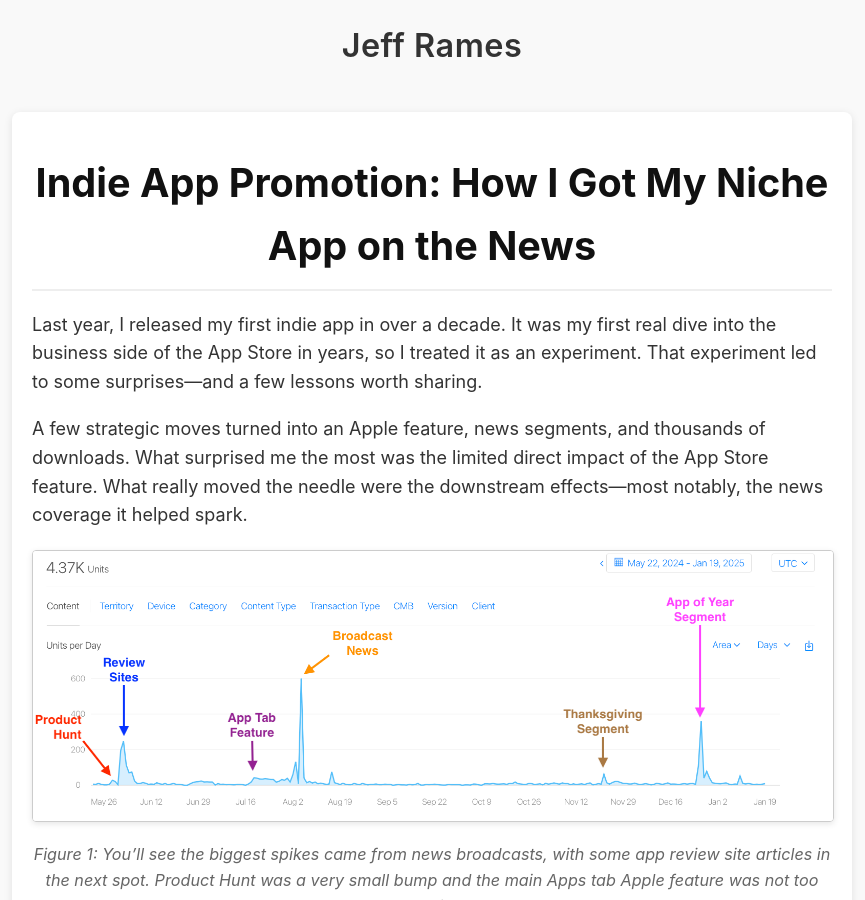
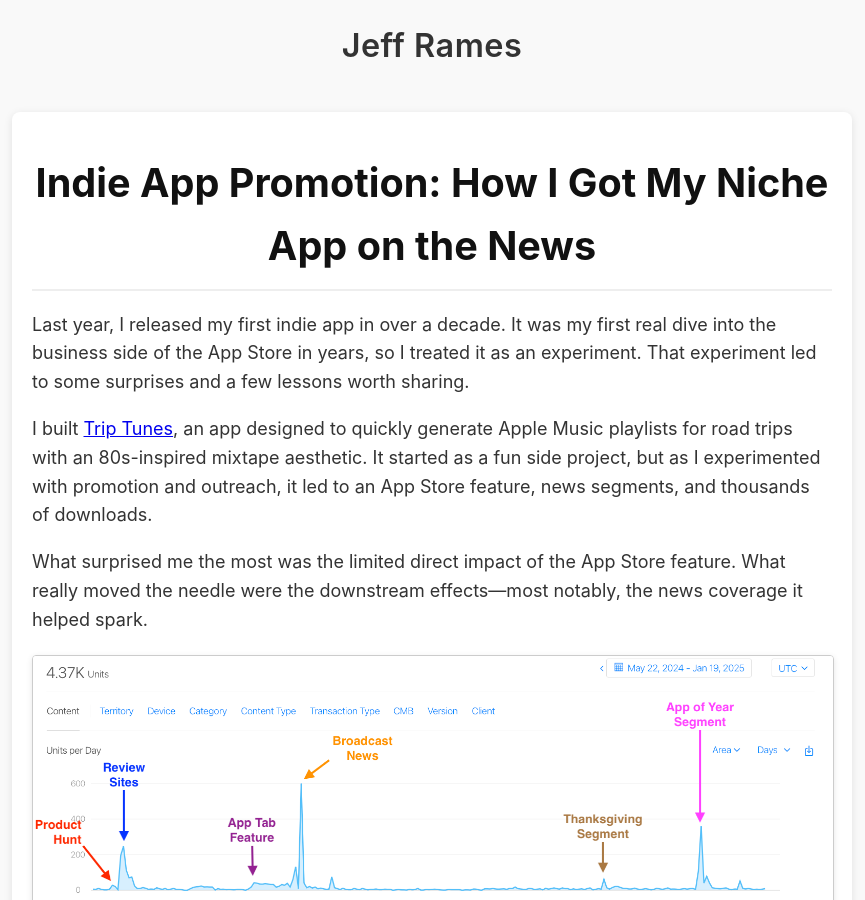
Before and after one commit to jrames/jrames-github.io, a Jekyll site: the page built from _posts/2025-02-10-trip-tunes-experience.md, in a window 1280 px wide and 900 px high. Shown: the whole window, without its empty margins (208-1073 px from the left). Built offline with Jekyll 4.4.1, drawn with Linux system fonts in a browser that asks for light colours; some of the changed text lies outside the part shown.

Commit message:
minor edits

```diff
--- a/_posts/2025-02-10-trip-tunes-experience.md
+++ b/_posts/2025-02-10-trip-tunes-experience.md
@@ -6,9 +6,11 @@
 excerpt: "Discover how I navigated the App Store, secured a feature from Apple, and learned key lessons about indie app marketing."
 ---
 
-Last year, I released my first indie app in over a decade. It was my first real dive into the business side of the App Store in years, so I treated it as an experiment. That experiment led to some surprises—and a few lessons worth sharing.
+Last year, I released my first indie app in over a decade. It was my first real dive into the business side of the App Store in years, so I treated it as an experiment. That experiment led to some surprises and a few lessons worth sharing.
 
-A few strategic moves turned into an Apple feature, news segments, and thousands of downloads. What surprised me the most was the limited direct impact of the App Store feature. What really moved the needle were the downstream effects—most notably, the news coverage it helped spark.
+I built [Trip Tunes](https://apps.apple.com/us/app/trip-tunes-roadtrip-playlists/id6467522749), an app designed to quickly generate Apple Music playlists for road trips with an 80s-inspired mixtape aesthetic. It started as a fun side project, but as I experimented with promotion and outreach, it led to an App Store feature, news segments, and thousands of downloads.
+
+What surprised me the most was the limited direct impact of the App Store feature. What really moved the needle were the downstream effects—most notably, the news coverage it helped spark.
 
 <a href="../assets/images/2025-02-10-trip-tunes-experience/download_history.png" target="_blank">
   <img src="../assets/images/2025-02-10-trip-tunes-experience/download_history.png"
@@ -24,6 +26,7 @@
 Around the end of 2023, I decided it was time to break the cycle of abandoned projects. The smartest thing I did was set realistic expectations and focus on a simpler idea. I had to let go of the notion that my first indie app in years needed to be perfect or overly ambitious. In fact, I decided to go for something as trivial as possible (without being a fart app).
 
 In the early days of LLMs, I asked ChatGPT for road trip playlist recommendations. It did a decent job, but adding songs to Apple Music was painfully slow. That’s when I built a quick prototype to streamline the process. It worked—but it was sluggish and utilitarian.
+
 I decided to address the slow generation process by making an interesting loading screen. That’s when I settled on a skeuomorphic look and embraced an 80s mixtape vibe. This was the inflection point, and after that I was pretty excited about building something people might actually want to use.
 
 In early 2024, I got to a point where I was pretty proud of what I’d built. I’d cobbled together something that looked really neat and did something fun and useful. I knew launching a niche app wouldn’t lead to overnight success. But instead of treating it as a side project that faded into obscurity, I decided to use it as a chance to explore the business side of the App Store.
@@ -34,7 +37,7 @@
 
 ## Press Outreach: Small Effort, Nice Payoff
 
-Just as I was releasing Trip Tunes, I decided to email authors at app review sites. It cost me nothing, and I was interested to learn how that type of press turned the needle in 2024\.
+Just as I was releasing [Trip Tunes](https://apps.apple.com/us/app/trip-tunes-roadtrip-playlists/id6467522749), I decided to email authors at app review sites. It cost me nothing, and I was interested to learn how that type of press turned the needle in 2024.
 
 If you’re going to reach out to press, Press Kits are table stakes–they provide all of the info someone needs to write an article. I ended up using [ImpressKit](https://impresskit.net/triptunes) because it provided hosting, templates and even contact info for relevant press \- and I wanted to spend minimal time on this piece.
 
```
Also changed, not shown: other parts of _posts/2025-02-10-trip-tunes-experience.md (+3 -2 lines).
